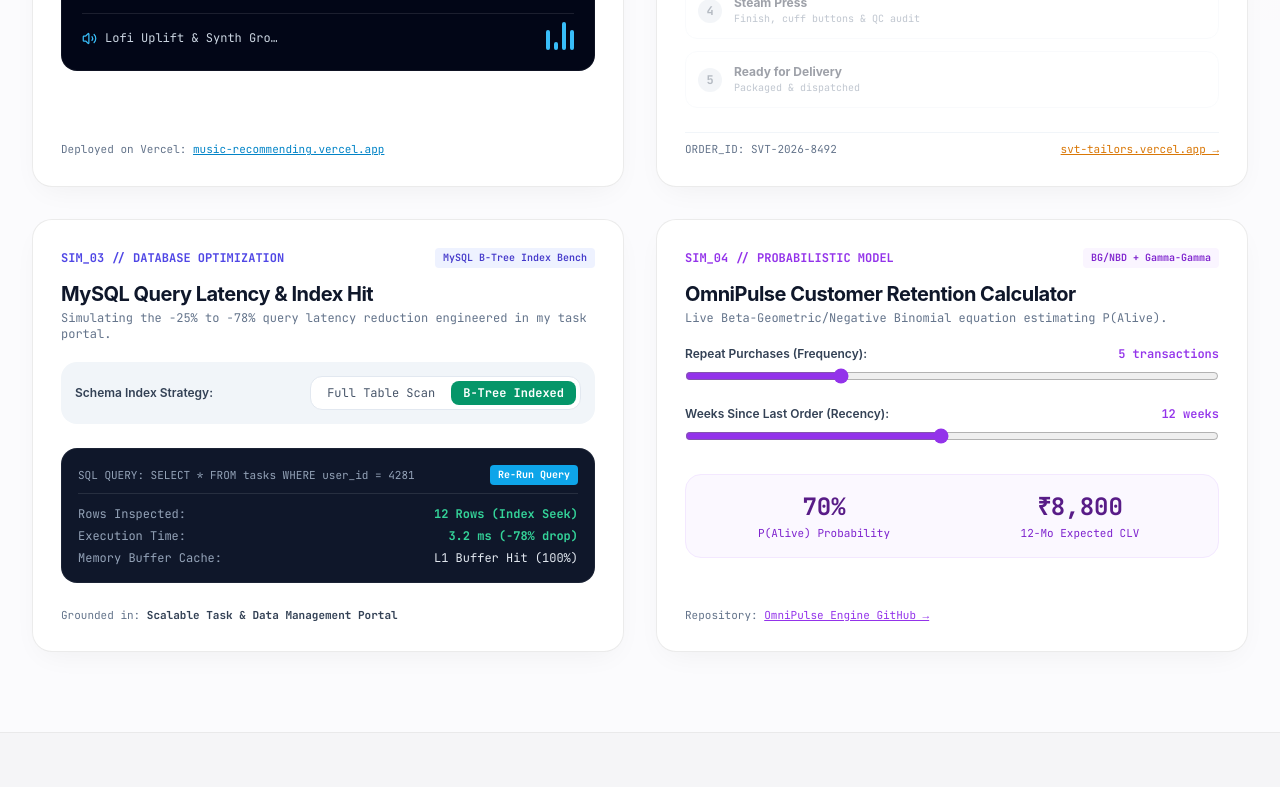
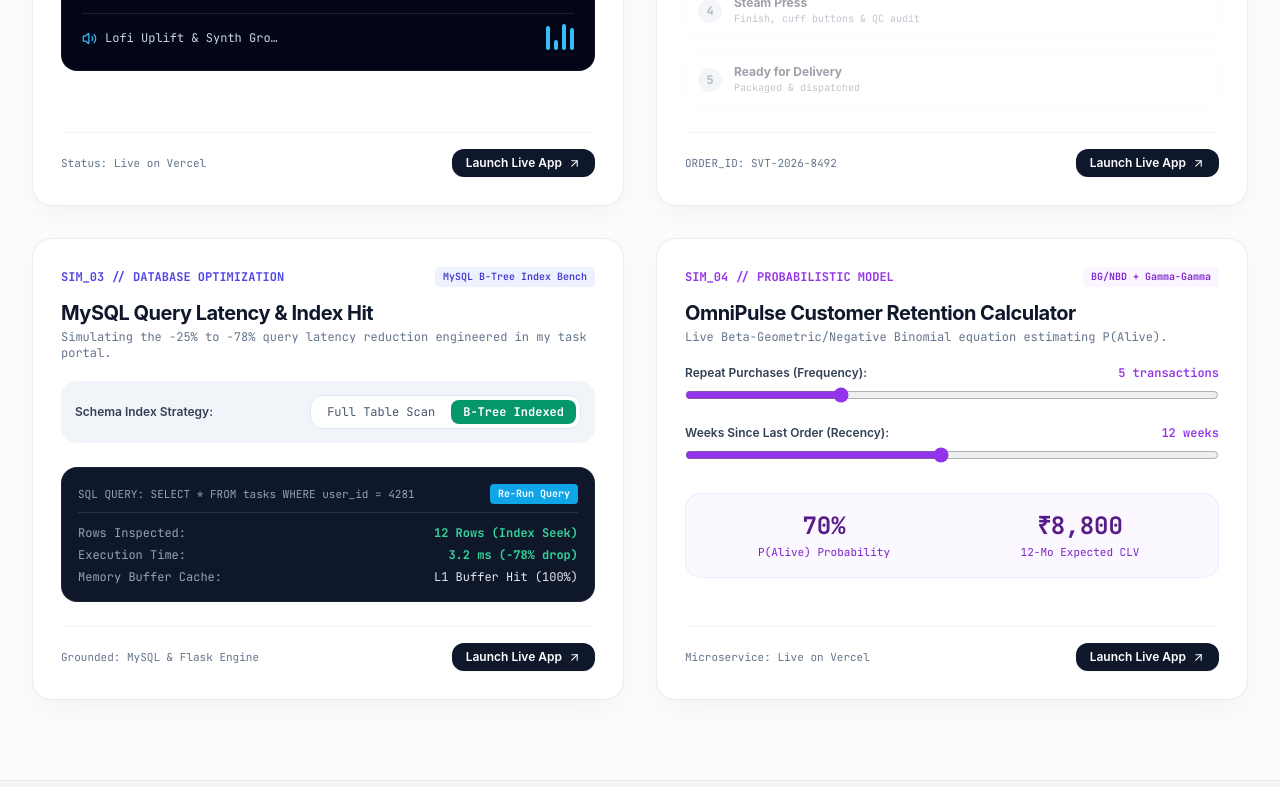
Before and after one commit to vardhanyerramsetti71beep/MY-Portfolio, a React (Vite) app: page /lab in a window 1280 px wide. Shown: the part 780-1567 px from the top of the page. Built offline with nearby package versions, Linux system fonts and the light colour scheme.

Commit message:
feat: add high-visibility Launch Live App buttons across Flagship cards and Lab Simulators

```diff
--- a/src/pages/Lab.jsx
+++ b/src/pages/Lab.jsx
@@ -1,5 +1,5 @@
 import React, { useState, useEffect } from "react";
-import { Play, Pause, RefreshCw, CheckCircle2, Activity, Volume2, Database, Sliders, ArrowRight, Sparkles } from "lucide-react";
+import { Play, Pause, RefreshCw, CheckCircle2, Activity, Volume2, Database, Sliders, ArrowRight, ArrowUpRight, Sparkles } from "lucide-react";
 import Reveal from "../components/motion/Reveal";
 
 export default function Lab() {
@@ -143,8 +143,17 @@ export default function Lab() {
             </div>
           </div>
 
-          <div className="text-[11px] text-slate-500 dark:text-slate-400 font-mono">
-            Deployed on Vercel: <a href="https://music-recommending.vercel.app/" target="_blank" rel="noreferrer" className="text-brand-600 dark:text-brand-400 underline">music-recommending.vercel.app</a>
+          <div className="flex items-center justify-between pt-4 border-t border-slate-100 dark:border-slate-700/60">
+            <span className="text-[11px] text-slate-500 dark:text-slate-400 font-mono">Status: Live on Vercel</span>
+            <a
+              href="https://music-recommending.vercel.app/"
+              target="_blank"
+              rel="noreferrer"
+              className="apple-pressable inline-flex items-center gap-1.5 px-3.5 py-1.5 rounded-xl bg-slate-900 dark:bg-white text-white dark:text-slate-950 text-xs font-semibold shadow-sm hover:bg-black dark:hover:bg-slate-100 transition"
+            >
+              <span>Launch Live App</span>
+              <ArrowUpRight size={13} />
+            </a>
           </div>
         </div>
 
@@ -227,10 +236,16 @@ export default function Lab() {
             </div>
           </div>
 
-          <div className="flex items-center justify-between pt-2 border-t border-slate-100 dark:border-slate-700/60 text-[11px] font-mono text-slate-500 dark:text-slate-400">
-            <span>ORDER_ID: SVT-2026-8492</span>
-            <a href="https://svt-tailors.vercel.app/" target="_blank" rel="noreferrer" className="text-amber-600 dark:text-amber-400 underline">
-              svt-tailors.vercel.app →
+          <div className="flex items-center justify-between pt-4 border-t border-slate-100 dark:border-slate-700/60">
+            <span className="text-[11px] font-mono text-slate-500 dark:text-slate-400">ORDER_ID: SVT-2026-8492</span>
+            <a
+              href="https://svt-tailors.vercel.app/"
+              target="_blank"
+              rel="noreferrer"
+              className="apple-pressable inline-flex items-center gap-1.5 px-3.5 py-1.5 rounded-xl bg-slate-900 dark:bg-white text-white dark:text-slate-950 text-xs font-semibold shadow-sm hover:bg-black dark:hover:bg-slate-100 transition"
+            >
+              <span>Launch Live App</span>
+              <ArrowUpRight size={13} />
             </a>
           </div>
         </div>
@@ -312,8 +327,17 @@ export default function Lab() {
             </div>
           </div>
 
-          <div className="text-[11px] text-slate-500 dark:text-slate-400 font-mono">
-            Grounded in: <strong className="text-slate-700 dark:text-slate-300">Scalable Task &amp; Data Management Portal</strong>
+          <div className="flex items-center justify-between pt-4 border-t border-slate-100 dark:border-slate-700/60">
+            <span className="text-[11px] text-slate-500 dark:text-slate-400 font-mono">Grounded: MySQL &amp; Flask Engine</span>
+            <a
+              href="https://flask-google-form.vercel.app/"
+              target="_blank"
+              rel="noreferrer"
+              className="apple-pressable inline-flex items-center gap-1.5 px-3.5 py-1.5 rounded-xl bg-slate-900 dark:bg-white text-white dark:text-slate-950 text-xs font-semibold shadow-sm hover:bg-black dark:hover:bg-slate-100 transition"
+            >
+              <span>Launch Live App</span>
+              <ArrowUpRight size={13} />
+            </a>
           </div>
         </div>
 
@@ -382,8 +406,17 @@ export default function Lab() {
             </div>
           </div>
 
-          <div className="text-[11px] text-slate-500 dark:text-slate-400 font-mono pt-4">
-            Repository: <a href="https://github.com/vardhanyerramsetti71beep/OmniPulse-Enterprise-CLV-Churn-Intelligence-Engine" target="_blank" rel="noreferrer" className="text-purple-600 dark:text-purple-400 underline">OmniPulse Engine GitHub →</a>
+          <div className="flex items-center justify-between pt-4 border-t border-slate-100 dark:border-slate-700/60">
+            <span className="text-[11px] text-slate-500 dark:text-slate-400 font-mono">Microservice: Live on Vercel</span>
+            <a
+              href="https://omni-pulse-enterprise-clv-churn-int-teal.vercel.app/"
+              target="_blank"
+              rel="noreferrer"
+              className="apple-pressable inline-flex items-center gap-1.5 px-3.5 py-1.5 rounded-xl bg-slate-900 dark:bg-white text-white dark:text-slate-950 text-xs font-semibold shadow-sm hover:bg-black dark:hover:bg-slate-100 transition"
+            >
+              <span>Launch Live App</span>
+              <ArrowUpRight size={13} />
+            </a>
           </div>
         </div>
 
--- a/src/pages/Overview.jsx
+++ b/src/pages/Overview.jsx
@@ -329,15 +329,15 @@ export default function Overview() {
 
                 {/* Bottom Action Links */}
                 <div className="pt-4 border-t border-slate-100 dark:border-slate-700/60 flex items-center justify-between text-xs font-semibold">
-                  <div className="flex items-center gap-3">
+                  <div className="flex items-center gap-2.5">
                     {project.live && (
                       <a
                         href={project.live}
                         target="_blank"
                         rel="noreferrer"
-                        className="inline-flex items-center gap-1 text-brand-600 dark:text-brand-400 hover:text-brand-700 dark:hover:text-brand-300 transition"
+                        className="apple-pressable inline-flex items-center gap-1.5 px-3.5 py-1.5 rounded-xl bg-slate-900 dark:bg-white hover:bg-black dark:hover:bg-slate-100 text-white dark:text-slate-950 text-xs font-semibold shadow-sm transition"
                       >
-                        <span>Launch App</span>
+                        <span>Launch Live App</span>
                         <ArrowUpRight size={13} />
                       </a>
                     )}
@@ -346,10 +346,10 @@ export default function Overview() {
                         href={project.github}
                         target="_blank"
                         rel="noreferrer"
-                        className="inline-flex items-center gap-1 text-slate-600 dark:text-slate-400 hover:text-slate-900 dark:hover:text-white transition"
+                        className="apple-pressable inline-flex items-center gap-1.5 px-3.5 py-1.5 rounded-xl bg-slate-100 dark:bg-slate-700/60 hover:bg-slate-200 dark:hover:bg-slate-700 text-slate-700 dark:text-slate-200 text-xs font-semibold transition"
                       >
-                        <span>GitHub Repo</span>
-                        <ExternalLink size={12} />
+                        <Code2 size={13} />
+                        <span>Source</span>
                       </a>
                     )}
                   </div>
```
